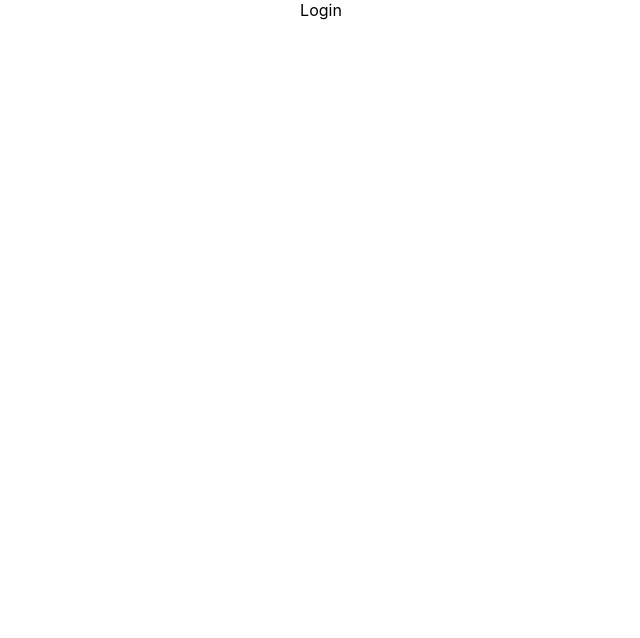
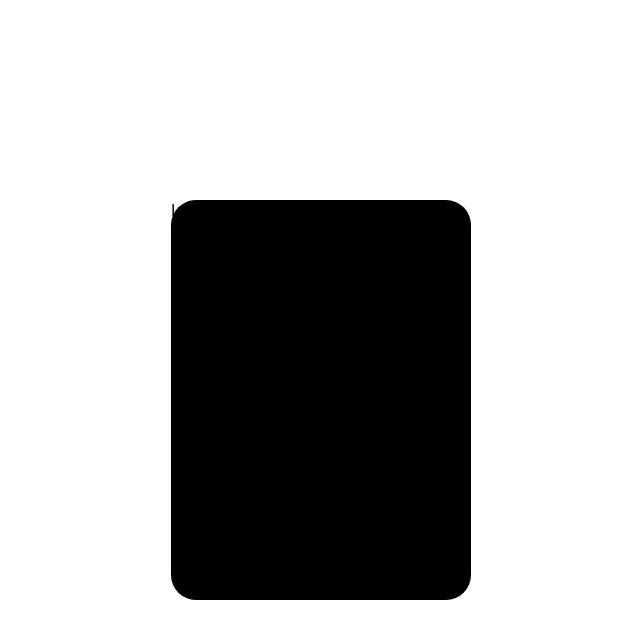
Before and after one commit to WilliamsTim/reactbudgetapp, a React (Create React App) app: page /login in a window 1280 px wide. Shown: the top 638 px of the page, without its empty margins (319-959 px from the left). Built offline with nearby package versions, Linux system fonts and the light colour scheme.

Commit message:
Create starting changes to index.html, add css and begin working on layout of login page.

```diff
--- a/package.json
+++ b/package.json
@@ -3,6 +3,9 @@
   "version": "0.1.0",
   "private": true,
   "dependencies": {
+    "@emotion/react": "^11.10.8",
+    "@emotion/styled": "^11.10.8",
+    "@mui/material": "^5.12.3",
     "@testing-library/jest-dom": "^5.16.5",
     "@testing-library/react": "^13.4.0",
     "@testing-library/user-event": "^13.5.0",
--- a/public/index.html
+++ b/public/index.html
@@ -7,37 +7,13 @@
     <meta name="theme-color" content="#000000" />
     <meta
       name="description"
-      content="Web site created using create-react-app"
+      content="Budget Application"
     />
     <link rel="apple-touch-icon" href="%PUBLIC_URL%/logo192.png" />
-    <!--
-      manifest.json provides metadata used when your web app is installed on a
-      user's mobile device or desktop. See https://developers.google.com/web/fundamentals/web-app-manifest/
-    -->
-    <link rel="manifest" href="%PUBLIC_URL%/manifest.json" />
-    <!--
-      Notice the use of %PUBLIC_URL% in the tags above.
-      It will be replaced with the URL of the `public` folder during the build.
-      Only files inside the `public` folder can be referenced from the HTML.
-
-      Unlike "/favicon.ico" or "favicon.ico", "%PUBLIC_URL%/favicon.ico" will
-      work correctly both with client-side routing and a non-root public URL.
-      Learn how to configure a non-root public URL by running `npm run build`.
-    -->
-    <title>React App</title>
+    <title>Budget App</title>
   </head>
   <body>
     <noscript>You need to enable JavaScript to run this app.</noscript>
     <div id="root"></div>
-    <!--
-      This HTML file is a template.
-      If you open it directly in the browser, you will see an empty page.
-
-      You can add webfonts, meta tags, or analytics to this file.
-      The build step will place the bundled scripts into the <body> tag.
-
-      To begin the development, run `npm start` or `yarn start`.
-      To create a production bundle, use `npm run build` or `yarn build`.
-    -->
   </body>
 </html>
--- a/src/App.js
+++ b/src/App.js
@@ -8,7 +8,7 @@ import PublicRoutes from './pages/PublicRoutes';
 
 function App() {
   return (
-    <div className="App">
+    <div className="App" style={{display: "flex", height: "100%", width: "100%"}}>
       <BrowserRouter>
         <Routes>
           <Route element={<PrivateRoutes />}>
--- a/src/index.css
+++ b/src/index.css
@@ -3,11 +3,12 @@ body {
   font-family: -apple-system, BlinkMacSystemFont, 'Segoe UI', 'Roboto', 'Oxygen',
     'Ubuntu', 'Cantarell', 'Fira Sans', 'Droid Sans', 'Helvetica Neue',
     sans-serif;
-  -webkit-font-smoothing: antialiased;
-  -moz-osx-font-smoothing: grayscale;
+  height: 100%;
 }
 
-code {
-  font-family: source-code-pro, Menlo, Monaco, Consolas, 'Courier New',
-    monospace;
+#root {
+  display: flex;
+  height: 100vh;
+  width: 100vw;
+  overflow: scroll;
 }
--- a/src/pages/Login.js
+++ b/src/pages/Login.js
@@ -1,8 +1,14 @@
-import React from 'react'
+import React from 'react';
+import './login.css'
+import { Box } from '@mui/material';
 
 function Login() {
   return (
-    <div>Login</div>
+    <div style={{display: "flex", height: "100%", width: "100%"}}>
+        <Box className="loginbox">
+            Login
+        </Box>
+    </div>
   )
 }
 
--- /dev/null
+++ b/src/pages/login.css
@@ -0,0 +1,8 @@
+.loginbox {
+    display: flex;
+    height: 400px;
+    width: 300px;
+    background-color: black;
+    margin: auto;
+    border-radius: 25px;
+}
```
Also changed, not shown: 1 other file (tests, documents, lock files or other folders).
